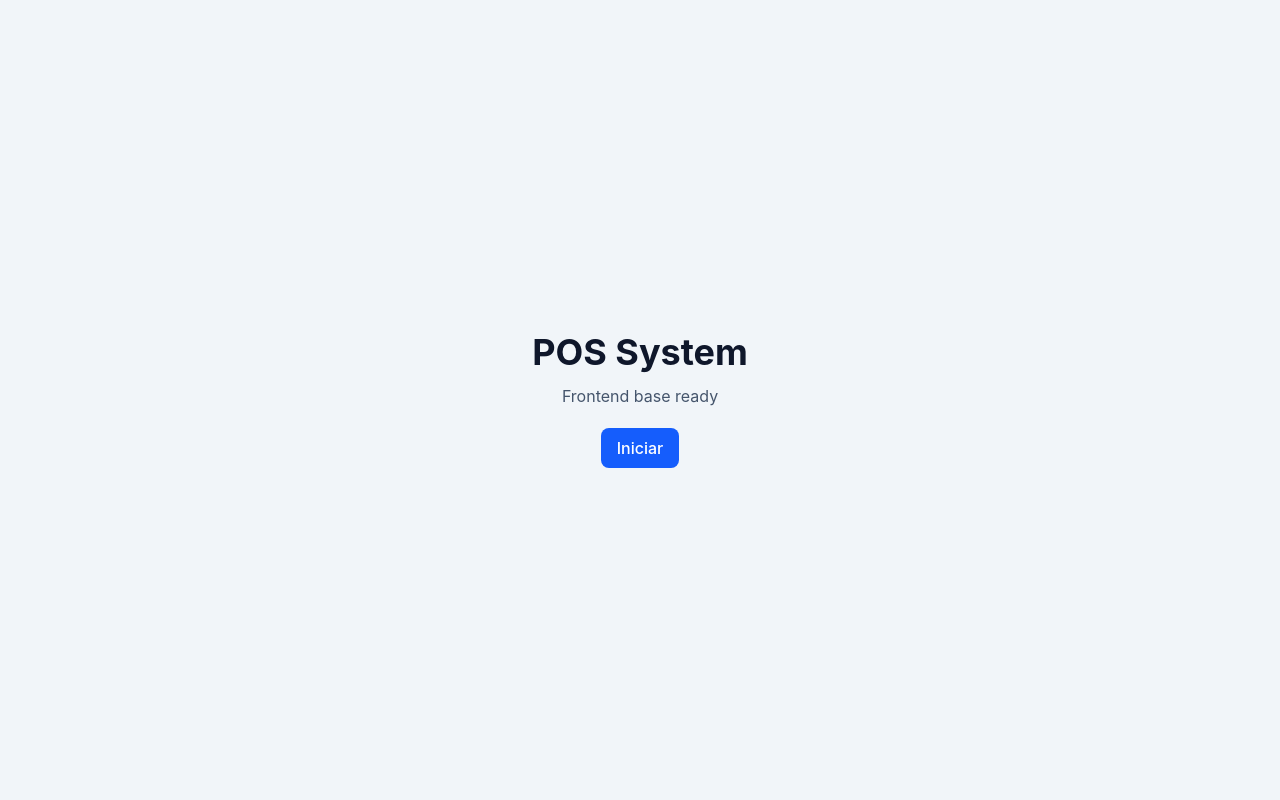
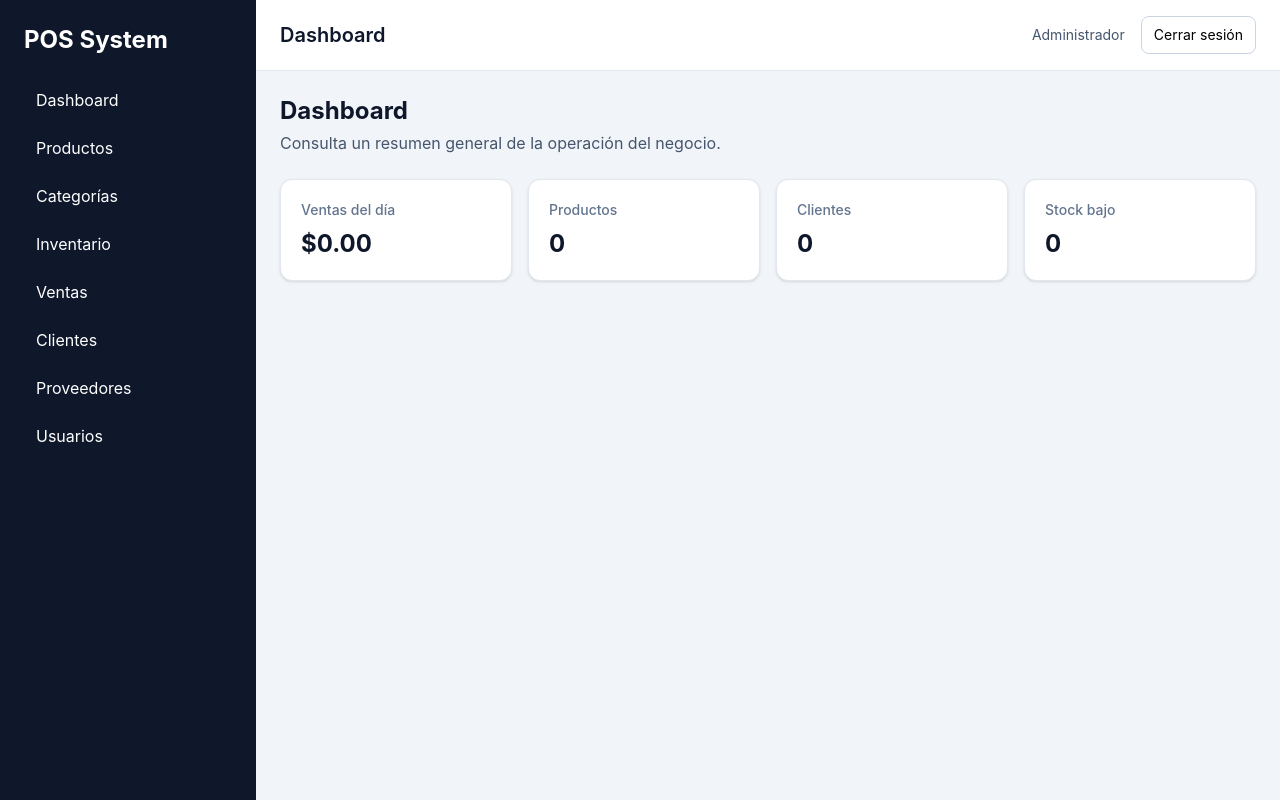
Before and after one commit to GustavoMacias607/pos-system, a React (Vite) app in the folder frontend/: page / in a window 1280 px wide. Built offline with nearby package versions, Linux system fonts and the light colour scheme.

Commit message:
feat(frontend): add main application layout

```diff
--- a/frontend/src/App.tsx
+++ b/frontend/src/App.tsx
@@ -1,14 +1,12 @@
+import AppLayout from "./components/layout/AppLayout";
+import DashboardPage from "./pages/DashboardPage";
+
 function App() {
-
   return (
-    <>
-      <main className='flex min-h-screen flex-col items-center justify-center gap-3 bg-slate-100 px-6'>
-        <h1 className="text-4xl font-bold text-slate-900">POS System</h1>
-        <p className="text-slate-600">Frontend base ready</p>
-        <button className="mt-2 rounded-lg bg-blue-600 px-4 py-2 font-medium text-white hover:bg-blue-700">Iniciar</button>
-      </main>
-    </>
-  )
+    <AppLayout>
+      <DashboardPage />
+    </AppLayout>
+  );
 }
 
-export default App
+export default App;
--- /dev/null
+++ b/frontend/src/components/layout/AppLayout.tsx
@@ -0,0 +1,25 @@
+import type { ReactNode } from "react";
+import Header from "./Header";
+import Sidebar from "./Sidebar";
+
+type AppLayoutProps = {
+    children: ReactNode;
+};
+
+function AppLayout({ children }: AppLayoutProps) {
+    return (
+        <div className="flex min-h-screen bg-slate-100">
+            <Sidebar />
+
+            <div className="flex min-w-0 flex-1 flex-col">
+                <Header />
+
+                <main className="flex-1">
+                    {children}
+                </main>
+            </div>
+        </div>
+    );
+}
+
+export default AppLayout;
--- /dev/null
+++ b/frontend/src/components/layout/Header.tsx
@@ -0,0 +1,24 @@
+function Header() {
+    return (
+        <header className="flex items-center justify-between border-b border-slate-200 bg-white px-6 py-4">
+            <h1 className="text-xl font-semibold text-slate-900">
+                Dashboard
+            </h1>
+
+            <div className="flex items-center gap-4">
+                <span className="text-sm text-slate-600">
+                    Administrador
+                </span>
+
+                <button
+                    type="button"
+                    className="rounded-lg border border-slate-300 px-3 py-2 text-sm hover:bg-slate-100"
+                >
+                    Cerrar sesión
+                </button>
+            </div>
+        </header>
+    );
+}
+
+export default Header;
--- /dev/null
+++ b/frontend/src/components/layout/Sidebar.tsx
@@ -0,0 +1,28 @@
+const navigationItems = [
+    { label: "Dashboard" },
+    { label: "Productos" },
+    { label: "Categorías" },
+    { label: "Inventario" },
+    { label: "Ventas" },
+    { label: "Clientes" },
+    { label: "Proveedores" },
+    { label: "Usuarios" },
+];
+
+
+function Sidebar() {
+    return (
+        <aside className="min-h-screen w-64 bg-slate-900 p-6 text-white">
+            <div className="text-2xl font-bold mb-6">POS System</div>
+            <nav aria-label="Navegación principal" className="flex flex-col gap-2">
+                {navigationItems.map((item) => (
+                    <button type="button" key={item.label} className="w-full rounded-lg py-2 px-3 text-left hover:bg-slate-800">
+                        {item.label}
+                    </button>
+                ))}
+            </nav>
+        </aside>
+    );
+}
+
+export default Sidebar;
--- /dev/null
+++ b/frontend/src/pages/DashboardPage.tsx
@@ -0,0 +1,41 @@
+const dashboardCards = [
+    { label: "Ventas del día", value: "$0.00" },
+    { label: "Productos", value: "0" },
+    { label: "Clientes", value: "0" },
+    { label: "Stock bajo", value: "0" },
+];
+
+function DashboardPage() {
+    return (
+        <section className="p-6">
+            <div className="mb-6">
+                <h2 className="text-2xl font-bold text-slate-900">
+                    Dashboard
+                </h2>
+
+                <p className="mt-1 text-slate-600">
+                    Consulta un resumen general de la operación del negocio.
+                </p>
+            </div>
+
+            <div className="grid gap-4 sm:grid-cols-2 xl:grid-cols-4">
+                {dashboardCards.map((card) => (
+                    <article
+                        key={card.label}
+                        className="rounded-xl border border-slate-200 bg-white p-5 shadow-sm"
+                    >
+                        <div className="text-sm font-medium text-slate-500">
+                            {card.label}
+                        </div>
+
+                        <div className="mt-2 text-2xl font-bold text-slate-900">
+                            {card.value}
+                        </div>
+                    </article>
+                ))}
+            </div>
+        </section>
+    );
+}
+
+export default DashboardPage;
```
